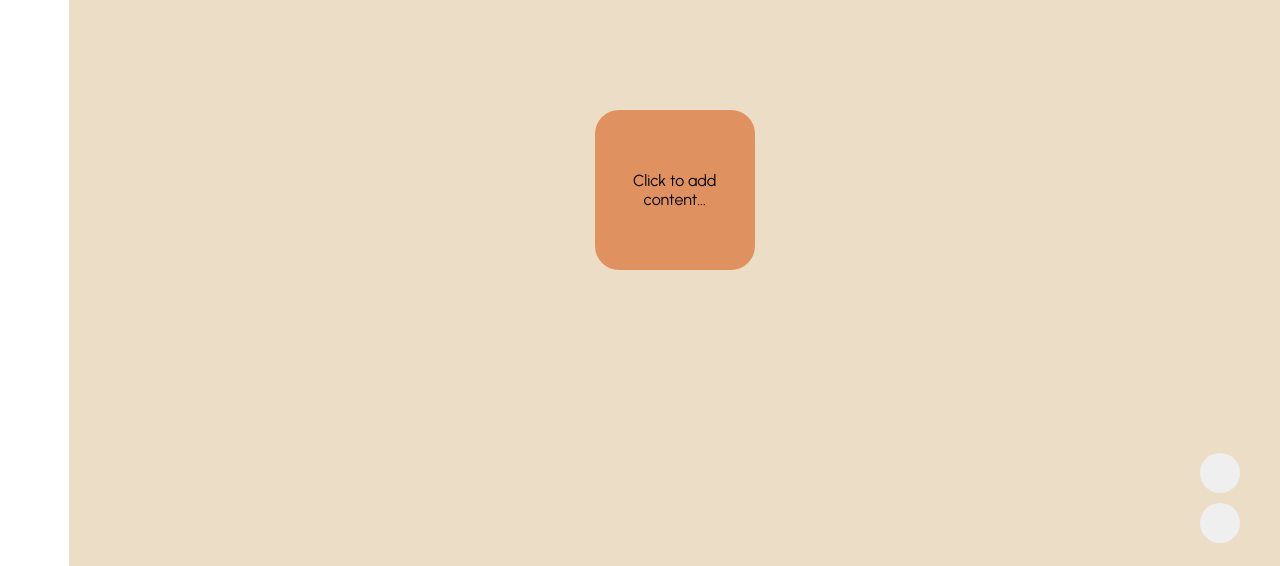
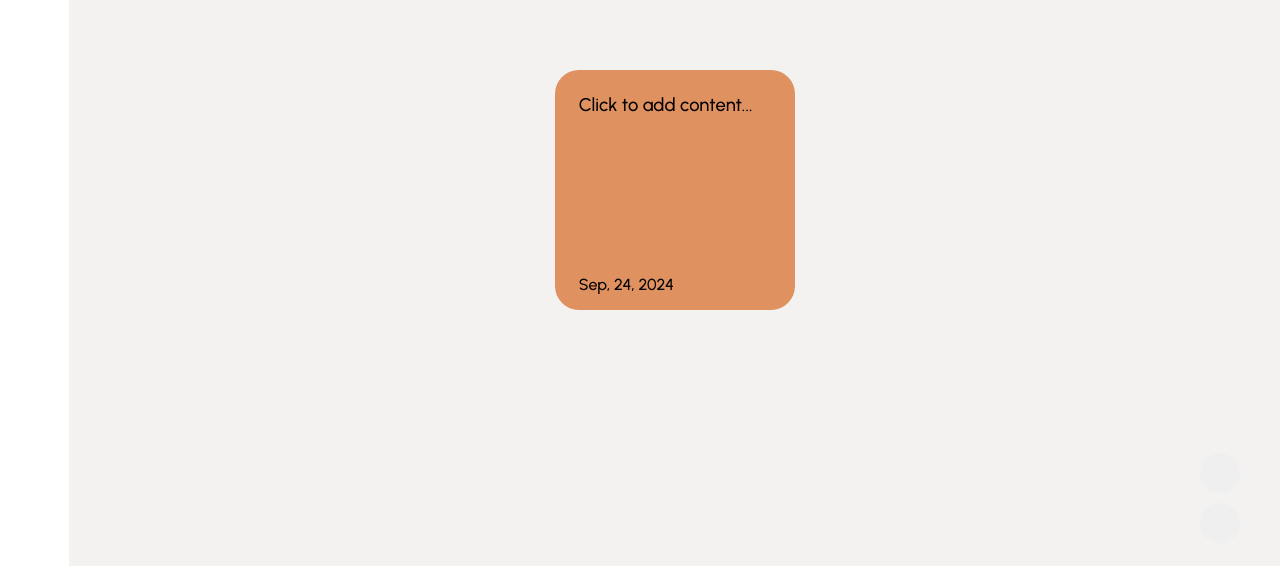
Before and after one commit to twintumansky/Noted, a React (Vite) app: page / in a window 1280 px wide. Both pictures are taken after a click on the button 1220 px from the left and 1507 px from the top of the page. Shown: the part 1034-1600 px from the top of the page. Built offline with nearby package versions, Linux system fonts and the light colour scheme; some icons are missing.

Commit message:
Added date support to the Notes card and UI improvements

```diff
--- a/src/App.css
+++ b/src/App.css
@@ -1,4 +1,3 @@
-
 * {
   margin: 0;
   padding: 0;
@@ -32,7 +31,7 @@
   align-items: center;
   text-align: center;
   position: relative;
-  background-color: #ecdec6;
+  background-color: #f3f2f1;
   color:#000000;
 }
 
@@ -94,7 +93,7 @@
   width: 100vw;
   height: 100vh;
   text-align: center;
-  background-color:#ecdec6;
+  background-color:#f3f2f1;
 }
 
 .notesSection-container.dark {
@@ -133,7 +132,7 @@
   flex-direction: column;
   height: 100vh;
   width: 100vw;
-  background-color: #ecdec6;
+  background-color: #f3f2f1;
   padding: 0.5rem 0;
 }
 
@@ -265,25 +264,53 @@
 }
 
 .card-element {
-height:10rem;
-width:10rem;
-border-radius: 1.5rem;
-background-color: #df9160;
-color:#000000;
-padding: 1rem;
-margin:1rem;
-display: flex;
-justify-content: center;
-align-items: center;
-flex-flow: row wrap;
-transition: transform .3s ease;
-/* box-shadow: rgba(175, 184, 193, 0.237) 0px 2px 6px; */
+  height:15rem;
+  width:15rem;
+  border-radius: 1.5rem;
+  background-color: #df9160;
+  color:#000000;
+  padding: 1.5rem;
+  margin:1rem;
+  text-align: left;
+  position: relative;
+  overflow: hidden;
+  transition: all 0.4s ease;
+  }
+
+.hover-card-content {
+  font-size: 1.15rem;
+  border-radius: 1.5rem;
+  position: absolute;
+  bottom: -100%;
+  left: 10px;
+  right: 10px;
+  height: 75%;
+  background-color: #2c2c2c;
+  color:#f9f1e7;
+  transition: bottom 0.4s ease;
 }
 
-.card-element:hover {
-  /* box-shadow: rgba(149, 157, 165, 0.2) 0px 8px 24px; */
-  transform: scale(1.05);
+.card-element-date{
+  position: absolute;
+  left: 1.5rem;
+  bottom: 1rem;
+  font-size: 1rem;
+  font-weight:450;
 }
+
+.card-element:hover .hover-card-content {
+  bottom: 10px;
+}
+
+.card-element-content{
+  font-size: 1.15rem;
+  font-weight:450;
+}
+
+.hover-card-content p {
+  margin: 1rem;
+}
+
 
 html {
   scroll-behavior: smooth;
@@ -330,26 +357,33 @@ html {
   z-index: 1000;
 }
 
-/* Popover content styling */
 .notes-card {
   border-radius: 1.5rem;
   background-color: #df9160;
   padding: 1rem;
   box-shadow: 0 4px 10px rgba(0, 0, 0, 0.2);
   height: 80vh;
-  width:65vw;
+  width: 65vw;
   text-align: left;
-  position:relative
+  position: relative;
+  transform: translateY(100%);
+  opacity: 0;
+  transition: transform 0.4s ease, opacity 0.4s ease;
 }
 
-.notes-card-content {
-  height:100%;
+.notes-card.active {
+  transform: translateY(0);
+  opacity: 1;
 }
 
-.notes-card-title > input, .notes-card-title > p{
-  width:90%;
+.notes-card-title {
+  margin-bottom: 1rem;
+}
+
+.notes-card-title input,
+.notes-card-title p {
+  width: 90%;
   padding: 0.3rem;
-  margin-bottom:1rem;
   font-size: 1.75rem;
   font-weight: 500;
   outline: none;
@@ -358,36 +392,43 @@ html {
   color: #2b2929;
 }
 
-.notes-card-content > textarea {
-  background-color: transparent;
+.notes-card-content {
+  height: calc(100% - 4rem); /* Adjust based on your title height */
+}
+
+.notes-card-content textarea,
+.notes-card-content p {
   width: 100%;
-  min-height: 90%;
+  height: 100%;
   font-size: 1.2rem;
   color: #4c4444;
   padding: 0.3rem;
   outline: none;
-  border: 0;
+  border: none;
+  background-color: transparent;
   resize: none;
 }
 
-textarea::placeholder {
-  color: #4c4444;
-}
-
-textarea::-webkit-scrollbar {
-  width: 0rem;
+.notes-card .close-button,
+.notes-card .delete-button {
+  position: absolute;
+  background-color: transparent;
+  border: none;
+  cursor: pointer;
+  transition: transform 0.3s ease;
 }
 
 .notes-card .close-button {
-  position: absolute;
   top: 0.6rem;
   right: 0.6rem;
-  background-color: transparent;
-  border: none;
-  cursor: pointer;
-  transition: transform .3s ease;
 }
 
-.notes-card .close-button:hover {
+.notes-card .delete-button {
+  bottom: 0.6rem;
+  right: 0.6rem;
+}
+
+.notes-card .close-button:hover,
+.notes-card .delete-button:hover {
   transform: scale(1.1);
 }
--- a/src/components/NotesCard.jsx
+++ b/src/components/NotesCard.jsx
@@ -12,6 +12,7 @@ const NotesCard = ({
 }) => {
   const [notesTitleEditable, setNotesTitleEditable] = useState(false);
   const [notesContentEditable, setNotesContentEditable] = useState(false);
+  const [isActive, setIsActive] = useState(false);
 
   const handleClickTitle = () => {
     setNotesTitleEditable(true);
@@ -29,17 +30,41 @@ const NotesCard = ({
     setNotesContentEditable(false);
   };
 
+  // Handle animation and body scroll
   useEffect(() => {
     document.body.classList.add("no-scroll");
 
+    // Add active class after a small delay to ensure initial state is rendered
+    const timer = setTimeout(() => {
+      setIsActive(true);
+    }, 10);
+
     return () => {
       document.body.classList.remove("no-scroll");
+      clearTimeout(timer);
     };
   }, []);
 
+  // Handle closing animation
+  const handleClose = (e) => {
+    if (e) {
+      e.preventDefault();
+      e.stopPropagation();
+    }
+
+    setIsActive(false);
+    // Wait for animation to complete before actually closing
+    setTimeout(() => {
+      onClose();
+    }, 400); // Match this with your CSS transition duration
+  };
+
   return (
-    <div className="card-overlay" onClick={onClose}>
-      <div className="notes-card" onClick={(e) => e.stopPropagation()}>
+    <div className="card-overlay" onClick={handleClose}>
+      <div
+        className={`notes-card ${isActive ? 'active' : ''}`}
+        onClick={(e) => e.stopPropagation()}
+      >
         <div className="notes-card-title">
           {notesTitleEditable ? (
             <input
@@ -47,6 +72,7 @@ const NotesCard = ({
               onChange={handleTitleClick}
               onBlur={handleTitleBlur}
               autoFocus
+              placeholder="Add Title"
             />
           ) : (
             <p onClick={handleClickTitle}>{title || "Add Title"}</p>
@@ -57,19 +83,25 @@ const NotesCard = ({
             <textarea
               value={content}
               onChange={handleContentClick}
-              // autoFocus
               spellCheck={false}
               onBlur={handleContentBlur}
+              placeholder="Add content..."
             />
           ) : (
             <p onClick={handleClickContent}>{content || "Add content..."}</p>
           )}
         </div>
 
-        <button className="close-button" onClick={onClose}>
+        <button className="close-button" onClick={handleClose}>
           <MultiplicationSignIcon />
         </button>
-        <button className="delete-button" onClick={onDelete}>
+        <button
+          className="delete-button"
+          onClick={(e) => {
+            e.stopPropagation();
+            onDelete();
+          }}
+        >
           Delete
         </button>
       </div>
@@ -85,4 +117,5 @@ NotesCard.propTypes = {
   onClose: PropTypes.func.isRequired,
   onDelete: PropTypes.func.isRequired,
 };
+
 export default NotesCard;
--- a/src/components/NotesSection.jsx
+++ b/src/components/NotesSection.jsx
@@ -22,6 +22,19 @@ const NotesSection = forwardRef((props, ref) => {
     localStorage.setItem("notes", JSON.stringify(notes));
   }, [notes]);
 
+  function handleClick() {
+    const createdAt = new Date();
+    setNotes((prevState) => [
+      ...prevState,
+      {
+        id: Date.now(),
+        title: "",
+        content: "Click to add content...",
+        createdAt,
+      },
+    ]);
+  }
+
   function handleCardClick(id, title, content) {
     setCurrentNoteId(id);
     setNotesTitle(title);
@@ -30,6 +43,7 @@ const NotesSection = forwardRef((props, ref) => {
   }
 
   function handleClosePopover() {
+    // Save the current note's content before closing
     setNotes((prevCards) =>
       prevCards.map((cards) =>
         cards.id === currentNoteId
@@ -37,28 +51,31 @@ const NotesSection = forwardRef((props, ref) => {
           : cards
       )
     );
-    setCardPopover(false);
   }
 
   function handleDeleteNote() {
     setNotes((prevCards) =>
       prevCards.filter((card) => card.id !== currentNoteId)
     );
-    setCardPopover(false); // Close the popover after deletion
   }
 
   function handleClearAll() {
     if (window.confirm("Are you sure you want to clear all notes?")) {
-      setNotes([]); // Clear all notes
-      localStorage.removeItem("notes"); // Clear localStorage as well
+      setNotes([]);
+      localStorage.removeItem("notes");
     }
   }
 
-  function handleClick() {
-    setNotes((prevState) => [
-      ...prevState,
-      { id: Date.now(), title: "", content: "Click to add content..." },
-    ]);
+  function formatDate(date) {
+    const day = date.getDate();
+    const monthNames = [
+      "Jan", "Feb", "Mar", "Apr", "May", "Jun",
+      "Jul", "Aug", "Sep", "Oct", "Nov", "Dec"
+    ];
+    const month = monthNames[date.getMonth()];
+    const year = date.getFullYear();
+
+    return `${month}, ${day}, ${year}`;
   }
 
   return (
@@ -74,7 +91,9 @@ const NotesSection = forwardRef((props, ref) => {
       <div className={props.darkMode ? "main-content dark" : "main-content"}>
         <NavBar buttonDarkMode={props.clickDarkMode} />
         <main className="note-area">
-          {notes.length>0 || <p>This is where you can manage your notes...</p>}
+          {notes.length > 0 || (
+            <p>This is where you can manage your notes...</p>
+          )}
           <div className="add-notes-button">
             <button onClick={handleClick}>
               <Add01Icon />
@@ -95,14 +114,13 @@ const NotesSection = forwardRef((props, ref) => {
                     handleCardClick(notes.id, notes.title, notes.content)
                   }
                 >
-                  {notes.title ? (
-                    <>
-                      <div>{notes.title}</div>
-                      <div>{notes.content}</div>
-                    </>
-                  ) : (
-                    <div>{notes.content}</div>
-                  )}
+                  <div className="card-element-content">{notes.content}</div>
+                  <div className="card-element-date">
+                    {formatDate(new Date(notes.createdAt))}
+                  </div>
+                  <div className="hover-card-content">
+                    <p>{notes.content || "Click to add content..."}</p>
+                  </div>
                 </div>
               ))}
             </div>
@@ -114,10 +132,16 @@ const NotesSection = forwardRef((props, ref) => {
         <NotesCard
           title={notesTitle}
           content={notesContent}
-          onClose={handleClosePopover}
+          onClose={() => {
+            handleClosePopover();
+            setCardPopover(false);
+          }}
           handleTitleClick={(e) => setNotesTitle(e.target.value)}
           handleContentClick={(e) => setNotesContent(e.target.value)}
-          onDelete={handleDeleteNote}
+          onDelete={() => {
+            handleDeleteNote();
+            setCardPopover(false);
+          }}
         />
       )}
     </div>
```
